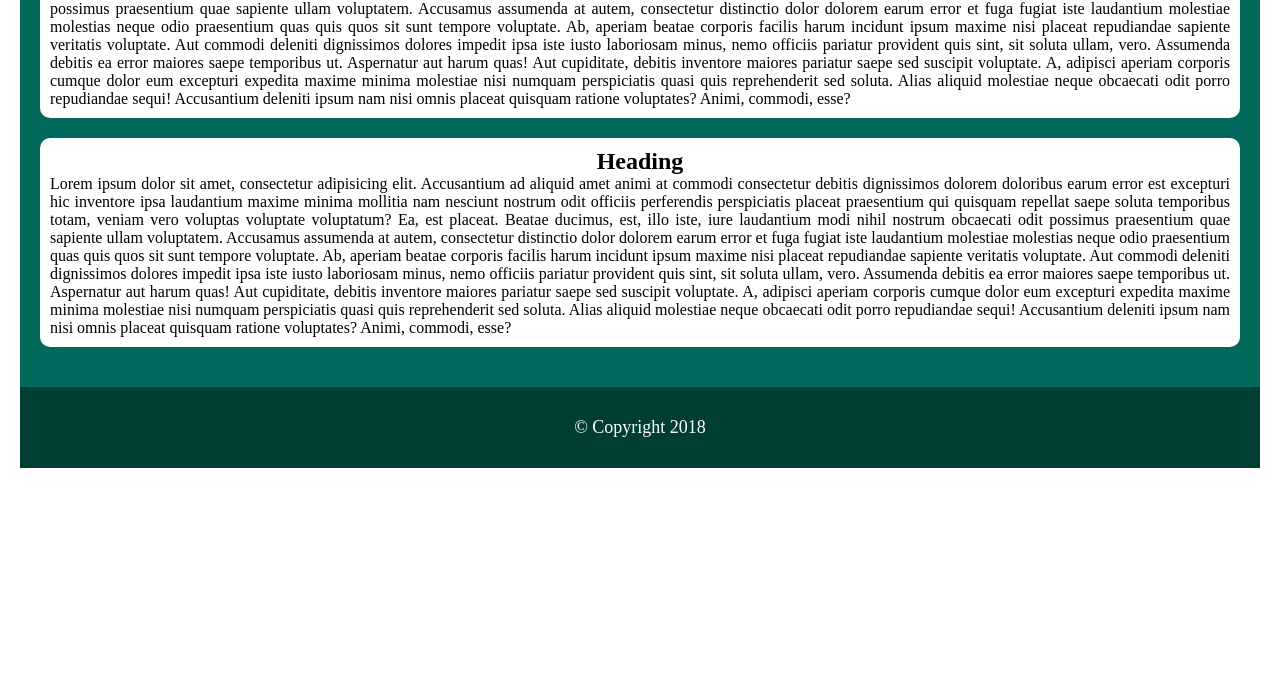
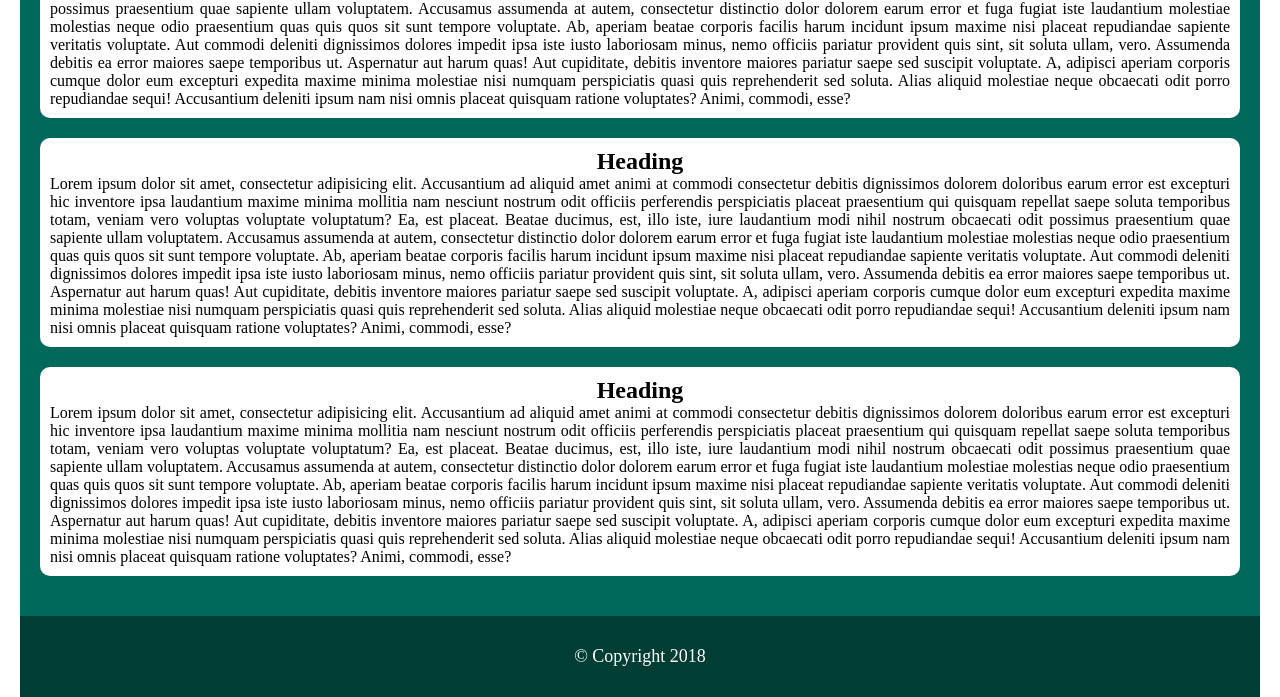
Before and after one commit to yumyv/itstep_study, a plain HTML site: page git/Homeworks/01/pages/topic.html in a window 1280 px wide. Shown: the part 231-928 px from the top of the page. Before the commit the page ends 800 px from the top, so only its background shows below. Drawn offline with Linux system fonts and the light colour scheme.

Commit message:
git homework01 v1.1

```diff
--- a/git/Homeworks/01/pages/topic.html
+++ b/git/Homeworks/01/pages/topic.html
@@ -63,6 +63,26 @@
             Animi, commodi, esse?
         </div>
     </article>
+    <article>
+        <h2>Heading</h2>
+        <div class="textContainer">
+            Lorem ipsum dolor sit amet, consectetur adipisicing elit. Accusantium ad aliquid amet animi at commodi
+            consectetur debitis dignissimos dolorem doloribus earum error est excepturi hic inventore ipsa laudantium
+            maxime minima mollitia nam nesciunt nostrum odit officiis perferendis perspiciatis placeat praesentium qui
+            quisquam repellat saepe soluta temporibus totam, veniam vero voluptas voluptate voluptatum? Ea, est placeat.
+            Beatae ducimus, est, illo iste, iure laudantium modi nihil nostrum obcaecati odit possimus praesentium quae
+            sapiente ullam voluptatem. Accusamus assumenda at autem, consectetur distinctio dolor dolorem earum error et
+            fuga fugiat iste laudantium molestiae molestias neque odio praesentium quas quis quos sit sunt tempore
+            voluptate. Ab, aperiam beatae corporis facilis harum incidunt ipsum maxime nisi placeat repudiandae sapiente
+            veritatis voluptate. Aut commodi deleniti dignissimos dolores impedit ipsa iste iusto laboriosam minus, nemo
+            officiis pariatur provident quis sint, sit soluta ullam, vero. Assumenda debitis ea error maiores saepe
+            temporibus ut. Aspernatur aut harum quas! Aut cupiditate, debitis inventore maiores pariatur saepe sed
+            suscipit voluptate. A, adipisci aperiam corporis cumque dolor eum excepturi expedita maxime minima molestiae
+            nisi numquam perspiciatis quasi quis reprehenderit sed soluta. Alias aliquid molestiae neque obcaecati odit
+            porro repudiandae sequi! Accusantium deleniti ipsum nam nisi omnis placeat quisquam ratione voluptates?
+            Animi, commodi, esse?
+        </div>
+    </article>
 </main>
 <footer>
     <p> &copy; Copyright 2018</p>
```
